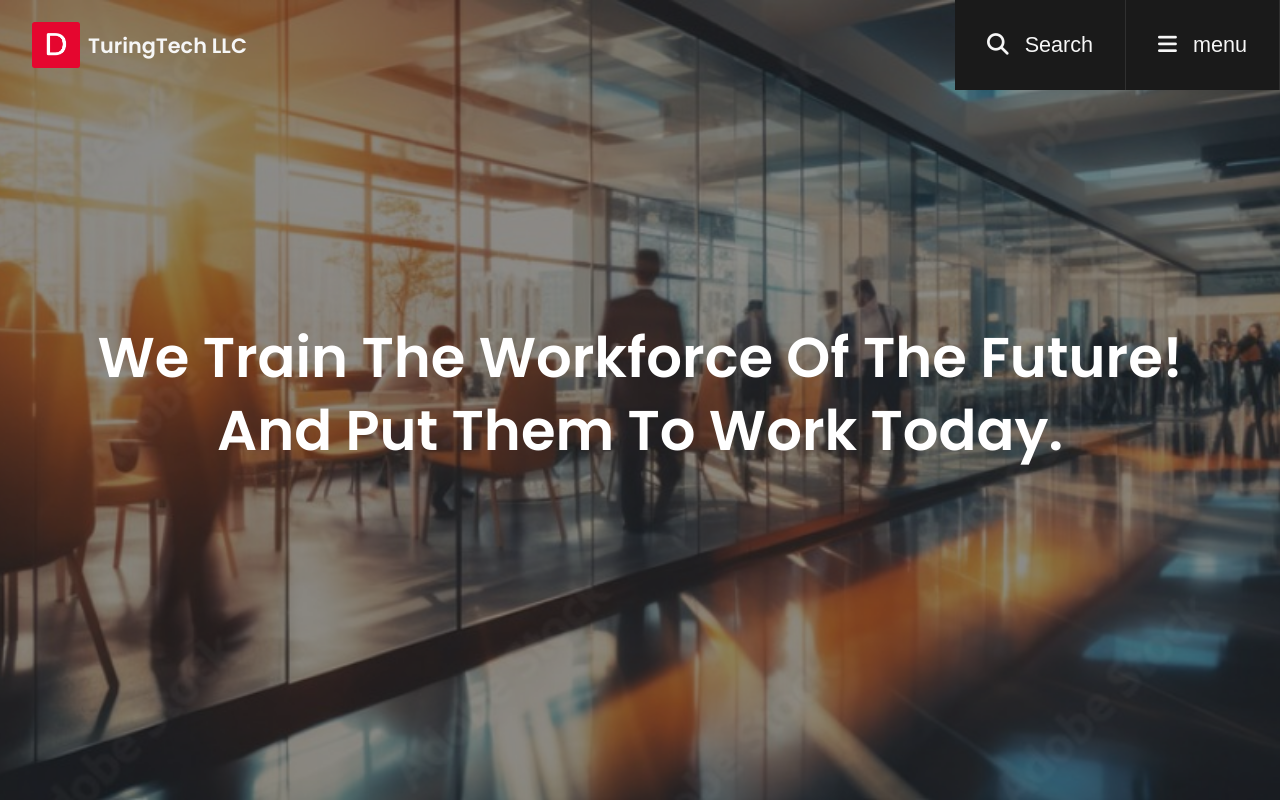
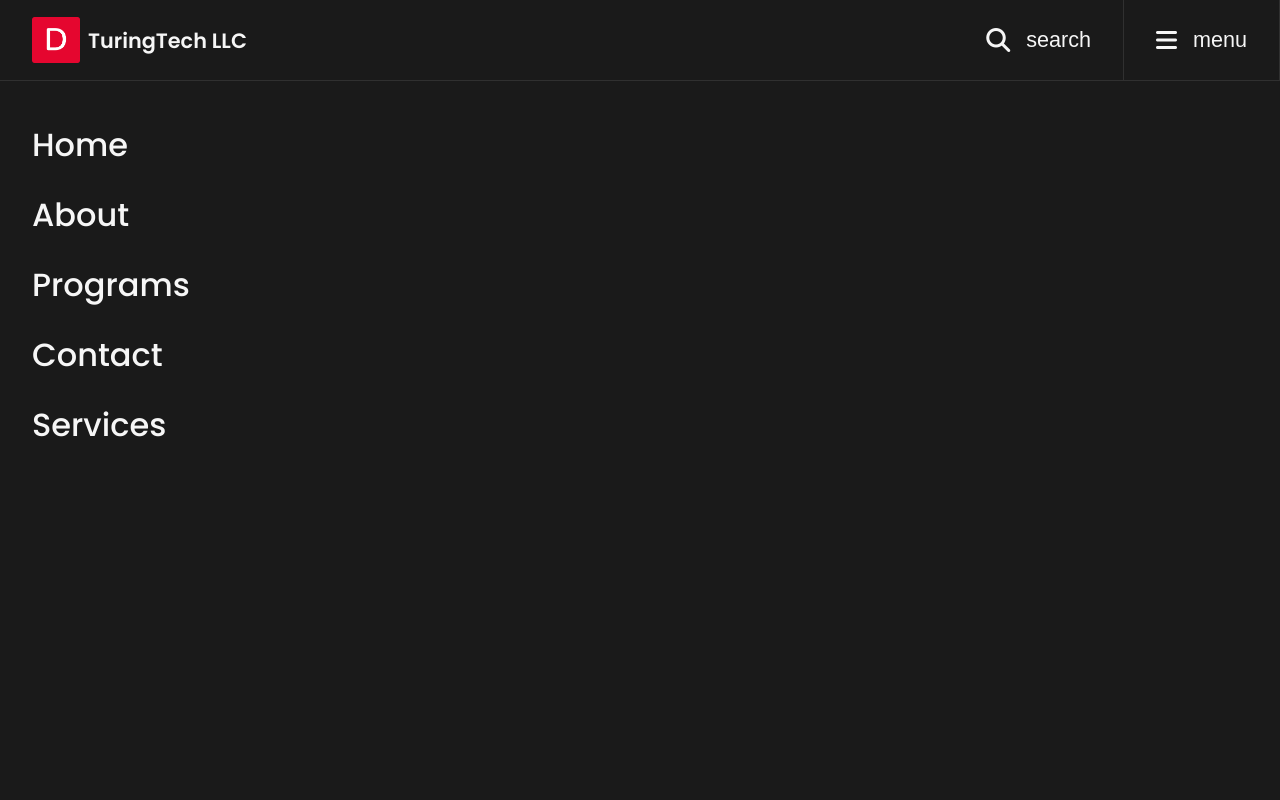
Before and after one commit to Turing-tech-ltd/turingtechllc, a plain HTML site: page public/index.html in a window 1280 px wide. Both pictures are taken after a click on the button "menu". Drawn offline with Linux system fonts and the light colour scheme.

Commit message:
Rework header

```diff
--- a/public/css/index_styles/header.css
+++ b/public/css/index_styles/header.css
@@ -9,12 +9,18 @@
     --roboto: "Roboto", sans-serif;
 }
 
+.top_wrapper{
+    position: relative;
+    width: 100%;
+}
+
 
 header{
     width: 100%;
+    height: 5rem;
     display: flex;
     justify-content: space-between;
-    position: absolute;
+    position: fixed;
     left: 0;
     top: 0;
     z-index: 50;
@@ -24,11 +30,11 @@ header figure {
     display: flex;
     align-items: center;
     gap: 0.5rem;
-    padding: 0 2rem;
+    padding: 0 1rem;
 }
 
 header img{
-    width: 3rem;
+    width: 2.5rem;
     height: auto;
 }
 
@@ -36,24 +42,23 @@ header figcaption{
     color: var(--white-color);
     font-family: var(--poppins);
     font-weight: 600;
-    font-size: 1.3rem;
+    font-size: 0.8rem;
 }
 
 header > div{
     display: flex;
-    background-color: var(--shade-of-black);
 }
 
-header > div > div{
-    border-right: 1px solid rgba(246, 246, 246, 0.1);
-    display: flex;
-    /* padding: 2rem; */
+/* header > div > div{
     background-color: var(--shade-of-black);
+} */
+
+.search{
+    display: none;
 }
 
-header > div > div:hover{
-    cursor: pointer;
-    filter: brightness(0.5);
+.menu{
+    display: none;
 }
 
 header button{
@@ -66,13 +71,103 @@ header button{
     gap: 1rem;
     width: 100%;
     height: 100%;
-    padding: 2rem;
+    padding: 1rem 1rem 1rem 0;
 }
 
 header button:hover{
     cursor: pointer;
 }
 
-header > div > div:first-child{
-    position: relative;
+header button i{
+    font-size: 1.5rem;
 }
+
+.dropdown {
+    position: fixed;
+    left: 0;
+    top: 5rem;
+    background-color: var(--shade-of-black);
+    width: 100vw;
+    border-top: 1px solid rgba(246, 246, 246, 0.1);
+    min-height: calc(100vh - 5rem);
+    padding: 2rem;
+    /* overflow-y: scroll; */
+    /* display: none; */
+    opacity: 0;
+    transition: opacity 0.3s ease, visibility 0.3s ease;
+    z-index: 30;
+}
+
+.dropdown li{
+    list-style: none;
+    line-height: 4rem;
+}
+
+.dropdown a {
+    font-size: 1.6rem;
+    text-transform: capitalize;
+}
+
+header li a:hover{
+    color: var(--red);
+}
+
+.active{
+    /* visibility: visible;  */
+    display: block;
+    opacity: 1;
+}
+
+@media (min-width: 768px){
+    .dropdown a {
+        font-size: 1.8rem;
+    }
+}
+
+
+@media (min-width: 960px){
+    header figure {
+        padding: 0 2rem;
+    }
+
+    header img{
+        width: 3rem;
+    }
+
+    header figcaption{
+        font-size: 1.3rem;
+    }
+
+    header > div{
+        background-color: var(--shade-of-black);
+    }
+
+    header > div > div{
+        border-right: 1px solid rgba(246, 246, 246, 0.1);
+        display: flex;
+        /* padding: 2rem; */
+        background-color: var(--shade-of-black);
+    }
+
+    .search{
+        display: block;
+    }
+
+    .menu{
+        display: block;
+    }
+
+    header > div > div:hover{
+        cursor: pointer;
+        filter: brightness(0.5);
+    }
+
+    header button{
+        padding: 2rem;
+    }
+
+    .dropdown a {
+        font-size: 2rem;
+    }
+
+}
--- a/public/css/index_styles/hero.css
+++ b/public/css/index_styles/hero.css
@@ -4,8 +4,6 @@
     background-repeat: no-repeat;
     background-position: center;
     background-size: cover;
-    /* position: relative; */
-
     display: flex;
     justify-content: center;
     align-items: center;
@@ -21,7 +19,8 @@
 }
 
 .hero h1{
-    font-size: 3.5rem;
+    font-size: 1.3rem;
+    line-height: 2.5rem;
     color: white;
     width: 90%;
     text-align: center;
@@ -29,3 +28,7 @@
     font-family: var(--poppins);
     text-transform: capitalize;
 }
+
+@media (min-width: 768px){
+
+}
--- a/public/css/styles.css
+++ b/public/css/styles.css
@@ -45,6 +45,7 @@
     color: var(--white);
     margin: 0 0 10px; /* Add spacing below for separation */
     line-height: 1.3;
+    font-family: var(--poppins);
   }
 
   /* clamp(minimum, preferred, maximum) */
@@ -54,7 +55,9 @@
   p {
     font-size: 1rem;
     line-height: 1.6;
-    margin: 0 0 15px; /* Add space below each paragraph */
+    margin: 0 0 15px; /* Add space below each paragraph
+    */
+    font-family: var(--roboto);
   }
 
   /* Links Style */
@@ -63,6 +66,7 @@
     text-decoration: none;
     font-weight: 500;
     color: var(--white-color);
+    font-family: var(--poppins);
   }
 
   /* List Items */
--- a/public/index.html
+++ b/public/index.html
@@ -33,7 +33,10 @@
 
 <body>
 
-    <header>
+
+    <div class="top_wrapper">
+
+        <header class="desktop">
             <figure>
                 <img src="./images/devcrest_logo.png" alt="logo" loading="lazy">
 
@@ -44,18 +47,27 @@
                 <div>
                     <button id="search">
                         <i class="fa-solid fa-magnifying-glass"></i>
-                    Search
+                        <span class="search">search</span>
                     </button>
                 </div>
 
-            <div>
-                <button id="menu-open">
+                <div class="menu-container">
+                    <button id="toggler">
                         <i class="fa-solid fa-bars"></i>
-                    menu
+                        <span class="menu">menu</span>
                     </button>
                 </div>
             </div>
         </header>
+
+        <!-- dropdown -->
+        <ul class="dropdown" id="dropdown">
+            <li><a href="#">home</a></li>
+            <li><a href="#">About</a></li>
+            <li><a href="#">Programs</a></li>
+            <li><a href="#">Contact</a></li>
+            <li><a href="#">Services</a></li>
+        </ul>
 
         <!-- Hero -->
         <section class="hero">
@@ -64,6 +76,12 @@
             </h1>
         </section>
 
+    </div>
+
+
+
+
+    <script src="./js/menu.js"></script>
 </body>
 
 </html>
--- /dev/null
+++ b/public/js/menu.js
@@ -0,0 +1,21 @@
+const toggler = document.getElementById("toggler");
+const dropdown = document.getElementById("dropdown");
+const header = document.querySelector("header");
+
+toggler.addEventListener("click", (e) => {
+    e.stopPropagation();
+    dropdown.classList.toggle('active');
+
+    if (dropdown.classList.contains("active")){
+        header.style.backgroundColor = "rgb(26, 26, 26)";
+    } else {
+        header.style.backgroundColor = "";
+    }
+});
+
+document.addEventListener("click", () => {
+    if (dropdown){
+        dropdown.classList.remove("active");
+        header.style.backgroundColor = "";
+    }
+});
```
Lines whose indentation alone changed are shown as unchanged.
